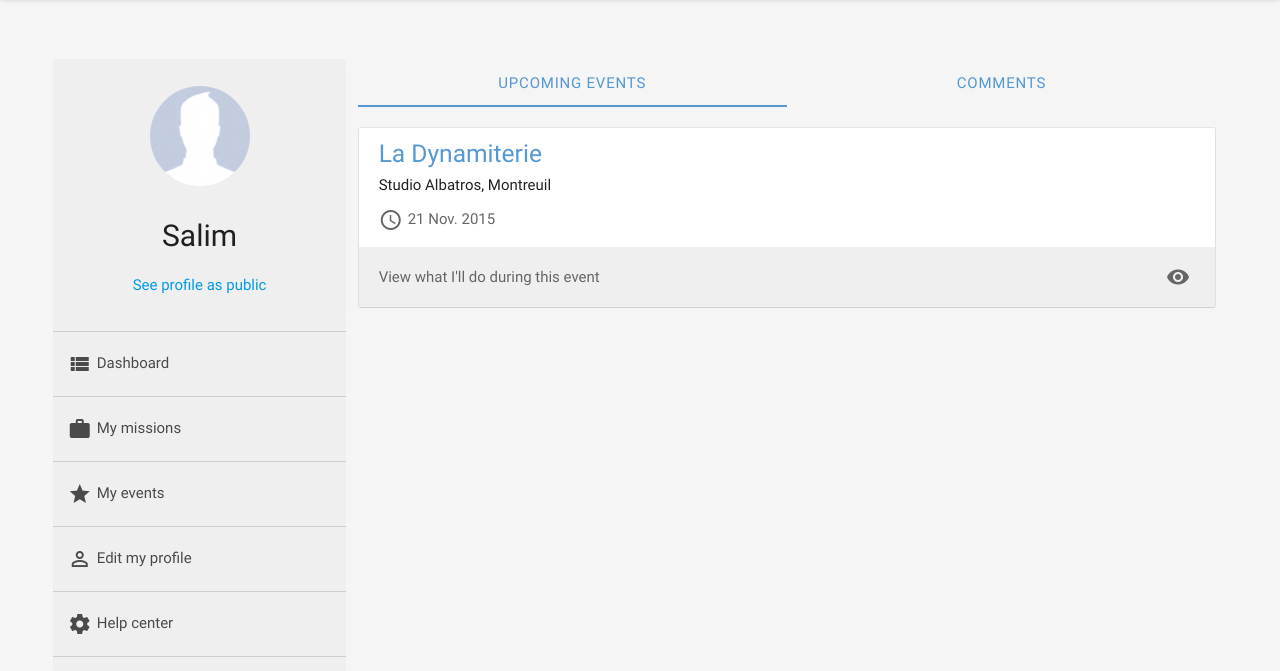
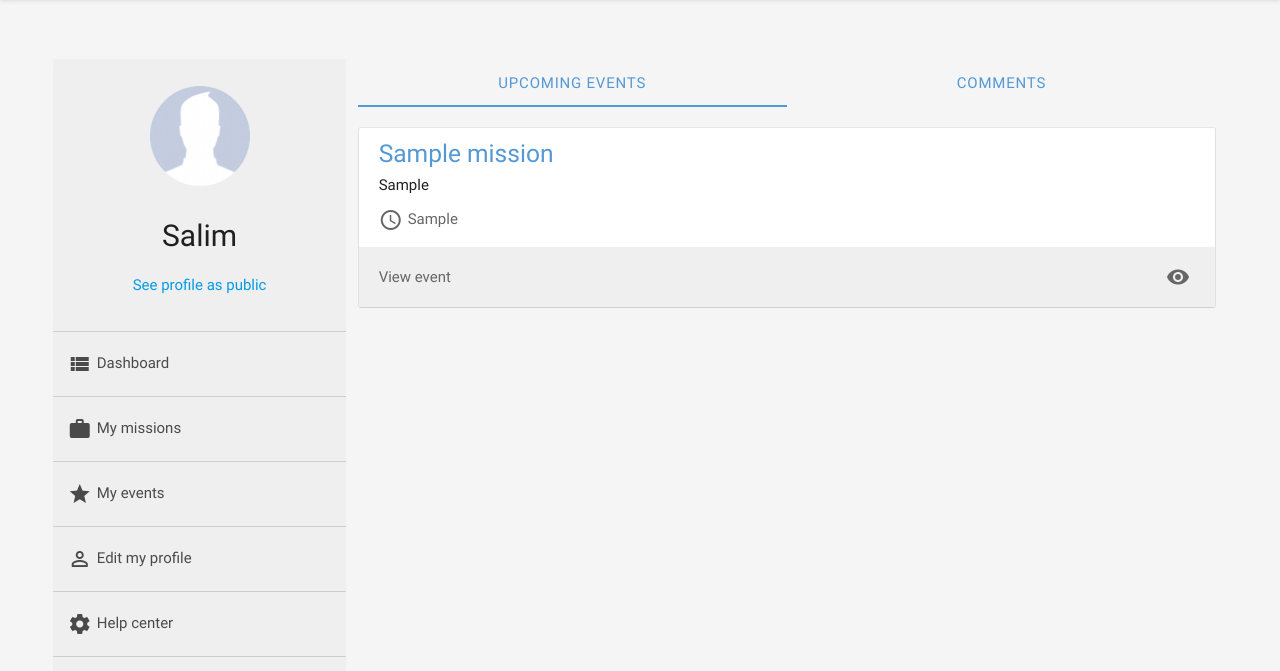
Before and after one commit to Totoyor/Volunteers, a PHP site: the page made by views/user/dashboard.php in a window 1280 px wide. Shown: the part 64-735 px from the top of the page. Run offline with PHP 8.4, Linux system fonts and the light colour scheme; the template is opened without the code that fills it: most values are stand-ins (such as "Sample title", 1, 10 or a date in 2020); some libraries are stand-ins or nearby versions.

Commit message:
Optimisation edit event + profile public + dashboard

```diff
--- a/app/controller/ProfileController.php
+++ b/app/controller/ProfileController.php
@@ -218,7 +218,11 @@ class ProfileController extends AppController
     public function dashboard()
     {
         define("TITLE_HEAD", "Volunteers | Profile");
-        $this->load->view("user/dashboard.php");
+        $idUser = $_SESSION['user_id'];
+        $data = array(
+            'missions' => $this->model->getUserMissions($idUser, 1)
+        );
+        $this->load->view("user/dashboard.php", $data);
     }
 
     public function show()
--- a/app/model/EventModel.php
+++ b/app/model/EventModel.php
@@ -149,7 +149,7 @@ Class EventModel extends AppModel
      * @param $id
      * @return bool|mixed
      */
-    public function getEventSaved($id)
+    public function getEventForUpdate($id)
     {
         try {
             $query = $this->connexion->prepare("SELECT *
@@ -167,12 +167,10 @@ Class EventModel extends AppModel
             LEFT JOIN vol_users
             ON vol_events.vol_users_idUser = vol_users.idUser
             WHERE vol_events.idEvent = :id
-            AND vol_events.vol_event_status_idEventStatus = :status
             GROUP BY idEvent
             ");
 
             $query->bindValue(':id', $id, PDO::PARAM_INT);
-            $query->bindValue(':status', 0, PDO::PARAM_INT);
             $query->execute();
 
             $data = $query->fetch(PDO::FETCH_ASSOC);
--- a/app/model/ProfileModel.php
+++ b/app/model/ProfileModel.php
@@ -147,6 +147,8 @@ class ProfileModel extends AppModel
             FROM vol_events
             LEFT JOIN event_has_volunteers
             ON vol_events.idEvent = event_has_volunteers.vol_events_idEvent
+            LEFT JOIN vol_event_missions
+            ON vol_events.idEVent = vol_event_missions.vol_events_idEvent
             WHERE event_has_volunteers.vol_event_volunteers_idEventVolunteer = :user
             AND event_has_volunteers.vol_event_volunteer_status = :status
             GROUP BY idEvent
--- a/views/user/dashboard.php
+++ b/views/user/dashboard.php
@@ -10,14 +10,13 @@
                                      height="100">
 
                                 <h2 class="name-profile nospace">Salim</h2>
-                                <a href="profilepublic.php">See profile as public</a><br/>
+                                <a href="profile/show">See profile as public</a><br/>
                             </div>
                         </div>
                     </div>
 
                     <?php include_once('views/layout/nav.profile.php'); ?>
                 </div>
-
                 <div class="col l9 m12 s12">
 
                     <div class="row">
@@ -31,42 +30,29 @@
 
                         </div>
                     </div>
-
+                    <?php foreach($data['missions'] as $mission): ?>
                         <div id="test1" class="card panel panel2 space1">
                             <div class="upcoming-event">
                                 <div class="content-upcoming-event">
 
-                                <h5 class="blue-title">La Dynamiterie</h5>
-                                <h6>Studio Albatros, Montreuil</h6>
+                                    <h5 class="blue-title"><?= $mission['nameEvent']; ?></h5>
+                                    <h6><?= $mission['locationEvent']; ?></h6>
 
-                                <p><i class="material-icons">schedule</i>21 Nov. 2015</p>
+                                    <p><i class="material-icons">schedule</i><?= $mission['startEvent']; ?></p>
 
                                 </div>
-
-
-                            <div class="list-missions">
-                                <hr class="fancy-hr">
-                                <h5 class="blue-title">Missions</h5>
-                                <ul>
-                                    <li><i class="material-icons">done</i>Trash</li>
-                                    <li><i class="material-icons">done</i>Bar</li>
-                                    <li><i class="material-icons">done</i>Tickets</li>
-                                </ul>
-                            </div>
-
-
                                 <div class="show-missions">
-
+                                    <a href="event/show/<?= $mission['idEvent']; ?>">
                                         <p>
-                                    View what I'll do during this event
+                                            View event
                                             <i class="hide-on-med-and-down material-icons view-missions right">visibility</i>
                                         </p>
-
-
+                                    </a>
                                 </div>
 
                             </div>
                         </div><!-- fin onglet1-->
+                    <?php endforeach; ?>
 
 
                     <div id="test2" class="reviews card panel panel2 space1 bordernone padding1">
--- a/views/user/my_events.php
+++ b/views/user/my_events.php
@@ -58,7 +58,7 @@
                                         </div>
 
                                         <div class="col l3 m3 s6">
-                                            <a href="event/editsaved/<?= $saved['idEvent']; ?>" class="space3 btn btn-orange fullwidth"><i
+                                            <a href="event/editshow/<?= $saved['idEvent']; ?>" class="space3 btn btn-orange fullwidth"><i
                                                     class="material-icons">create</i>Edit</a>
                                             <a href="#" class="btn btn-red fullwidth space3"><i class="material-icons">delete</i>Delete</a>
                                         </div>
@@ -88,7 +88,7 @@
                                         </div>
 
                                         <div class="col l3 m3 s6">
-                                            <a href="event/editpublished/<?= $published['idEvent']; ?>" class="space3 btn btn-orange fullwidth"><i
+                                            <a href="event/editshow/<?= $published['idEvent']; ?>" class="space3 btn btn-orange fullwidth"><i
                                                     class="material-icons">create</i>Edit</a>
                                             <a href="#" class="btn btn-red fullwidth space3"><i class="material-icons">delete</i>Delete</a>
                                             <a href="event/listvolunteers/<?= $published['idEvent']; ?>" class="btn btn-block fullwidth"><i
--- a/views/user/profile_public.php
+++ b/views/user/profile_public.php
@@ -1,9 +1,8 @@
 <?php include_once('views/layout/header.inc.php'); ?>
 <div class="container">
     <div class="page-content">
-        <div class="row">
+        <div class="row margtop100">
             <div class="col l3 m12 s12 nopadding">
-
                 <div class="card">
                     <div class="card panel colbgpublic noborder center">
                         <div class="panel-text">
```
Also changed, not shown: app/controller/EventController.php (+13 -24 lines). Lines whose indentation alone changed are shown as unchanged.
